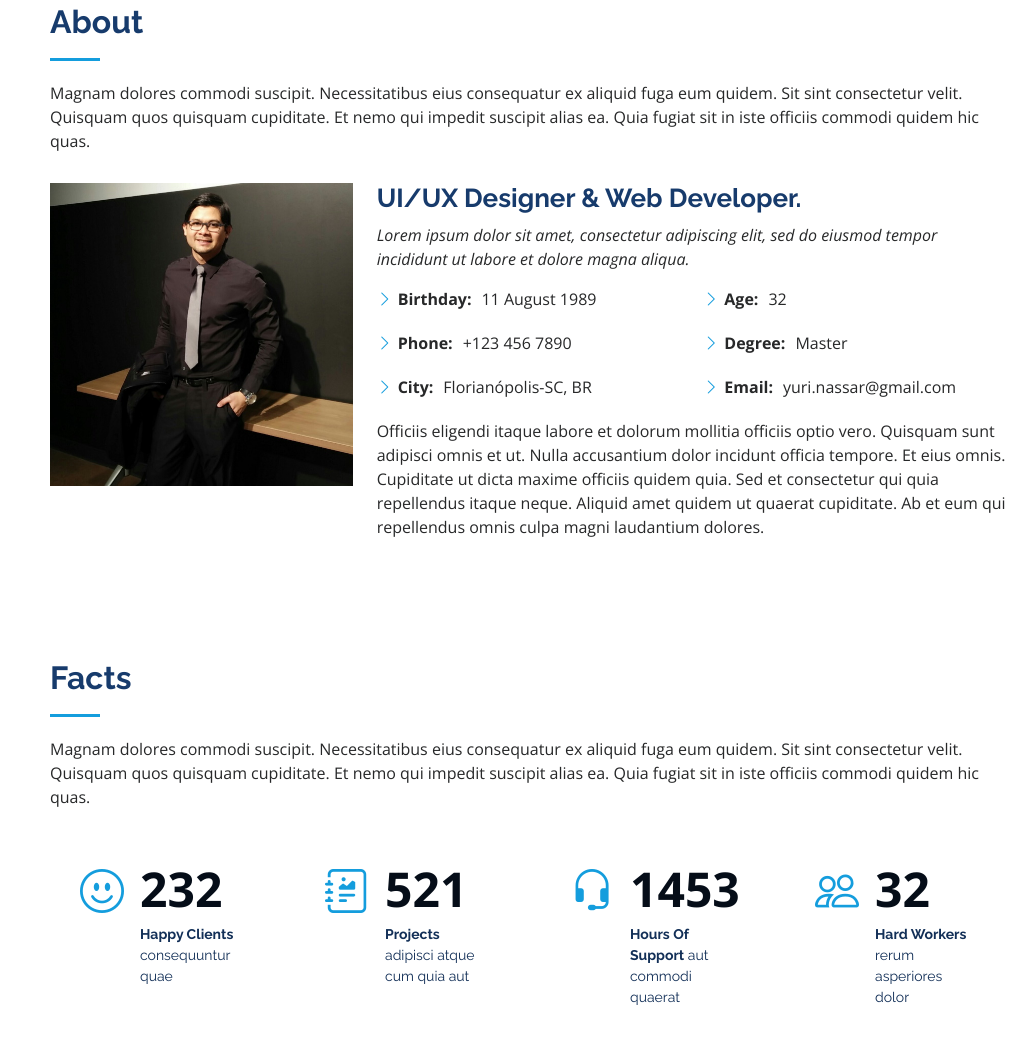
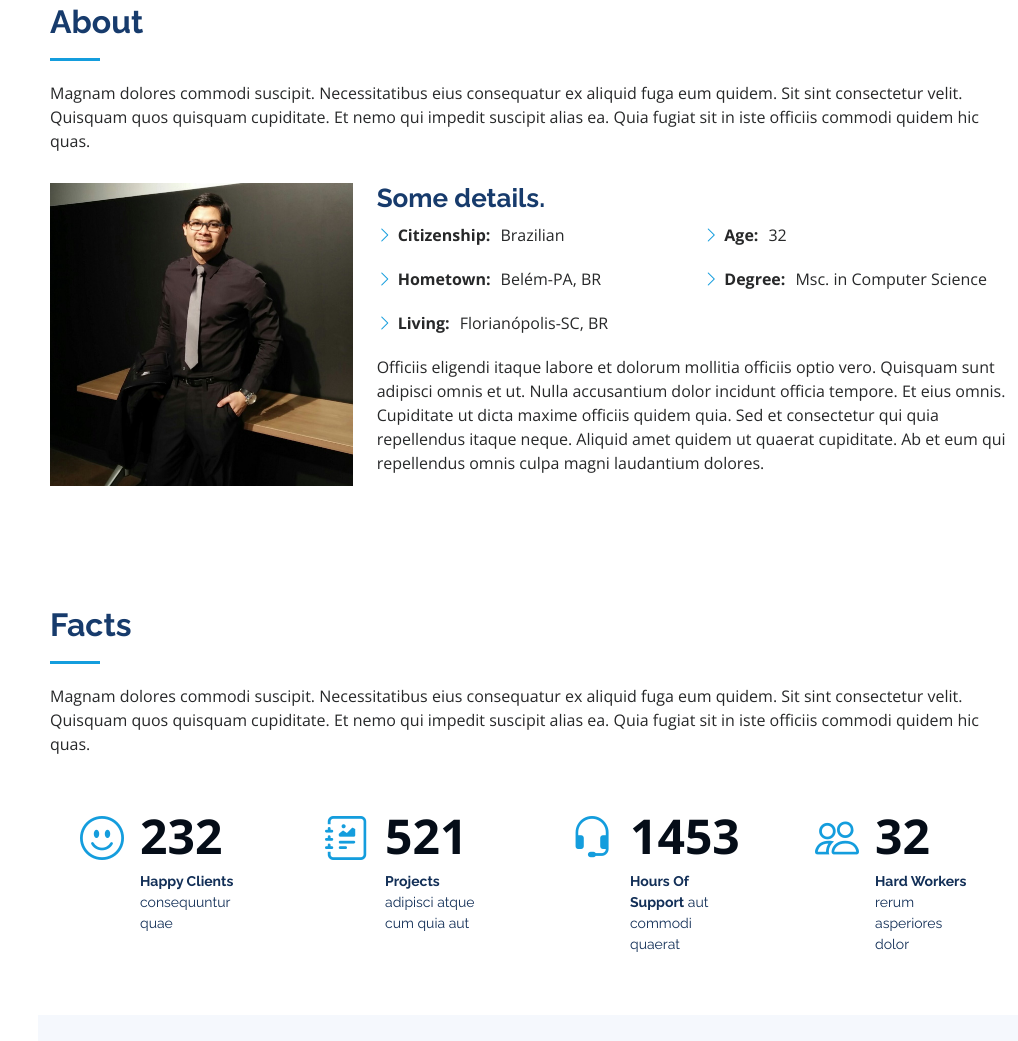
Before and after one commit to Yuri-Nassar/yurisantos, a plain HTML site: page index.html in a window 1280 px wide. Shown: the part 857-1898 px from the top of the page, without its empty margins (262-1280 px from the left). Drawn offline with nearby package versions, Linux system fonts and the light colour scheme.

Commit message:
update about section.

```diff
--- a/index.html
+++ b/index.html
@@ -97,25 +97,25 @@
             <img src="assets/img/profile-about.jpg" class="img-fluid" alt="">
           </div>
           <div class="col-lg-8 pt-4 pt-lg-0 content" data-aos="fade-left">
-            <h3>UI/UX Designer &amp; Web Developer.</h3>
-            <p class="fst-italic">
+            <h3>Some details.</h3>
+            <!--<p class="fst-italic">
               Lorem ipsum dolor sit amet, consectetur adipiscing elit, sed do eiusmod tempor incididunt ut labore et dolore
               magna aliqua.
-            </p>
+            </p>-->
             <div class="row">
               <div class="col-lg-6">
                 <ul>
-                  <li><i class="bi bi-chevron-right"></i> <strong>Birthday:</strong> <span>11 August 1989</span></li>
+                  <li><i class="bi bi-chevron-right"></i> <strong>Citizenship:</strong> <span>Brazilian</span></li>
                   <!--<li><i class="bi bi-chevron-right"></i> <strong>Website:</strong> <span>https://yuri-nassar.github.io/yurisantos/</span></li>-->
-                  <li><i class="bi bi-chevron-right"></i> <strong>Phone:</strong> <span>+123 456 7890</span></li>
-                  <li><i class="bi bi-chevron-right"></i> <strong>City:</strong> <span>Florianópolis-SC, BR</span></li>
+                  <li><i class="bi bi-chevron-right"></i> <strong>Hometown:</strong> <span> Belém-PA, BR</span></li>
+                  <li><i class="bi bi-chevron-right"></i> <strong>Living:</strong> <span>Florianópolis-SC, BR</span></li>
                 </ul>
               </div>
               <div class="col-lg-6">
                 <ul>
                   <li><i class="bi bi-chevron-right"></i> <strong>Age:</strong> <span>32</span></li>
-                  <li><i class="bi bi-chevron-right"></i> <strong>Degree:</strong> <span>Master</span></li>
-                  <li><i class="bi bi-chevron-right"></i> <strong>Email:</strong> <span>yuri.nassar@gmail.com</span></li>
+                  <li><i class="bi bi-chevron-right"></i> <strong>Degree:</strong> <span>Msc. in Computer Science</span></li>
+                  <!--<li><i class="bi bi-chevron-right"></i> <strong>Email:</strong> <span>yuri.nassar@gmail.com</span></li>-->
                   <!-- <li><i class="bi bi-chevron-right"></i> <strong>Freelance:</strong> <span>Available</span></li> -->
                 </ul>
               </div>
@@ -594,7 +594,7 @@
 
           </div>
 
-          <div class="col-lg-7 mt-5 mt-lg-0 d-flex align-items-stretch">
+          <!--<div class="col-lg-7 mt-5 mt-lg-0 d-flex align-items-stretch">
             <form action="forms/contact.php" method="post" role="form" class="php-email-form">
               <div class="row">
                 <div class="form-group col-md-6">
@@ -621,7 +621,7 @@
               </div>
               <div class="text-center"><button type="submit">Send Message</button></div>
             </form>
-          </div>
+          </div>-->
 
         </div>
 
```
